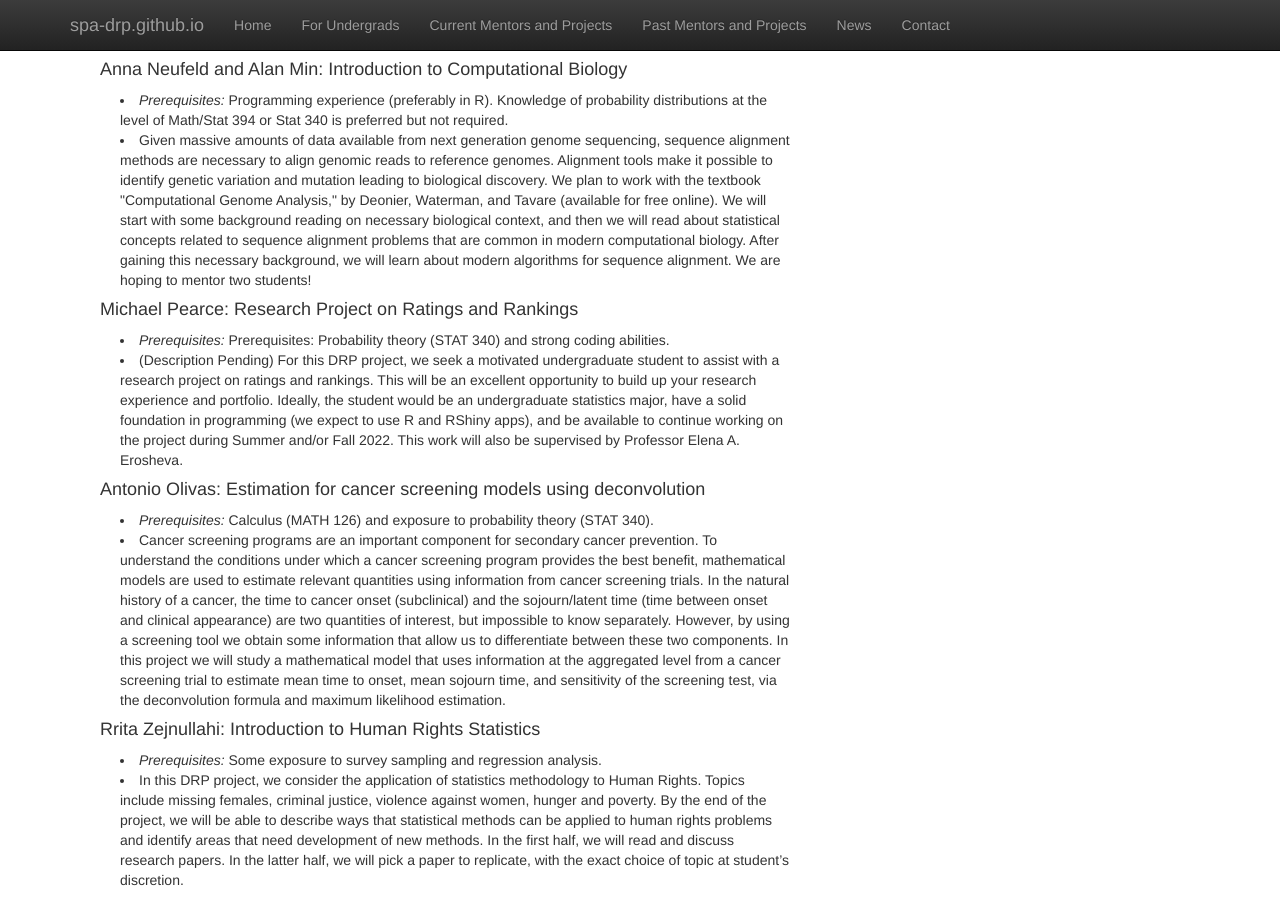
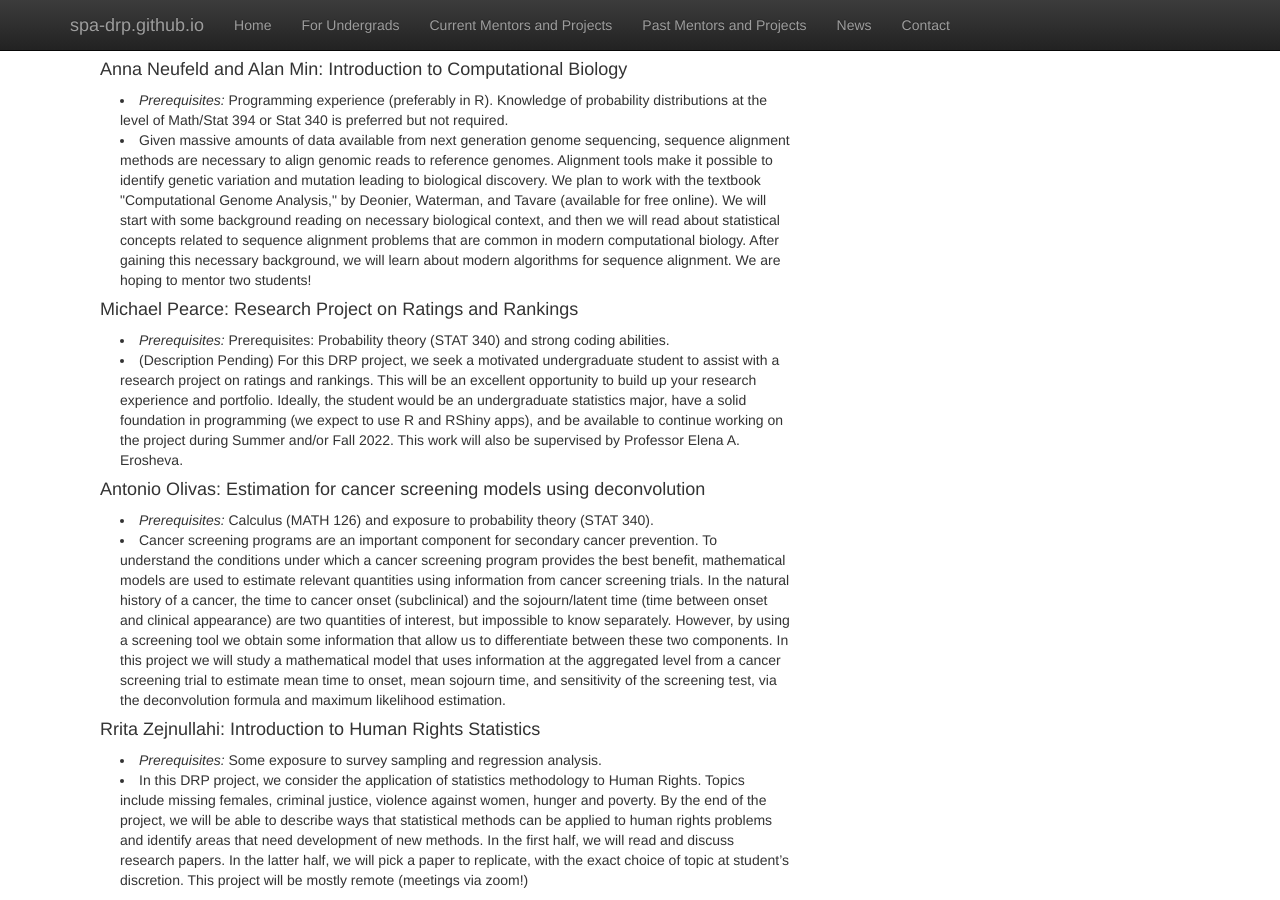
Before and after one commit to SPA-DRP/spa-drp.github.io, a Jekyll site: the page built from currentmentors.html, in a window 1280 px wide and 900 px high, scrolled down 563 px. Built offline with Jekyll 4.4.1, drawn with Linux system fonts in a browser that asks for light colours; nearby versions of some CDN libraries; library files that are not in the unit come from our copies.

Commit message:
update rrita description

```diff
--- a/currentmentors.html
+++ b/currentmentors.html
@@ -76,7 +76,7 @@ In this project we will study a mathematical model that uses information at the
    Some exposure to survey sampling and regression analysis.
   </li>
   <li style="padding:0px;margin:0px 20px 0px;">
-In this DRP project, we consider the application of statistics methodology to Human Rights. Topics include missing females, criminal justice, violence against women, hunger and poverty. By the end of the project, we will be able to describe ways that statistical methods can be applied to human rights problems and identify areas that need development of new methods. In the first half, we will read and discuss research papers. In the latter half, we will pick a paper to replicate, with the exact choice of topic at student’s discretion.
+In this DRP project, we consider the application of statistics methodology to Human Rights. Topics include missing females, criminal justice, violence against women, hunger and poverty. By the end of the project, we will be able to describe ways that statistical methods can be applied to human rights problems and identify areas that need development of new methods. In the first half, we will read and discuss research papers. In the latter half, we will pick a paper to replicate, with the exact choice of topic at student’s discretion. This project will be mostly remote (meetings via zoom!)
   </li>
   </p>
 
```
